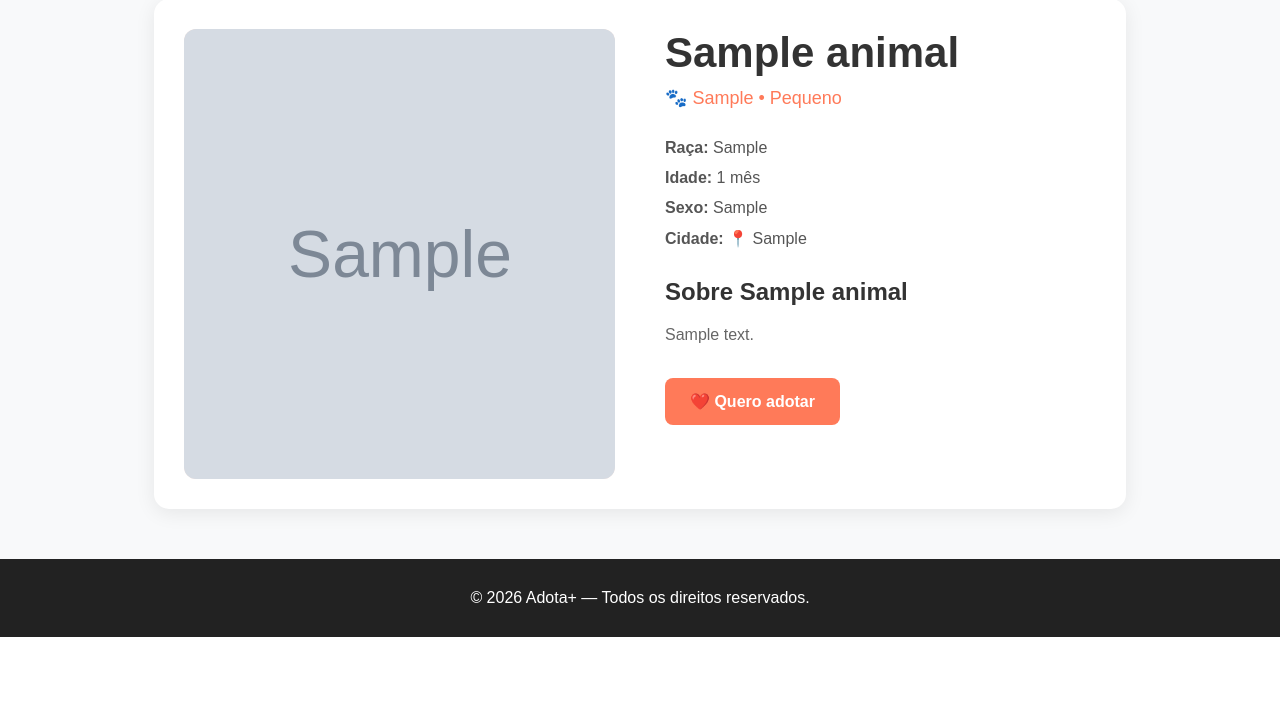
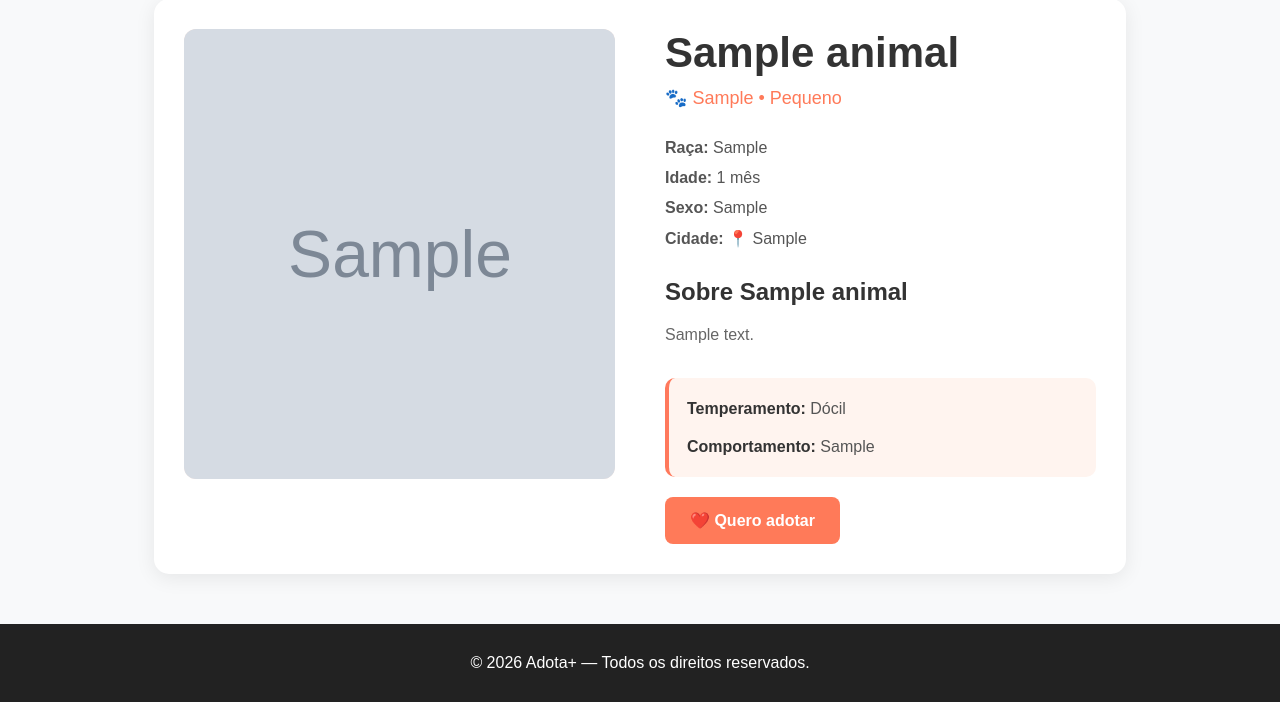
Before and after one commit to igoroliveira77/AdotaMais, a Django app: page /animal/1/ in a window 1280 px wide. Shown: the part 169-871 px from the top of the page. Before the commit the page ends 806 px from the top, so only its background shows below. Run offline with Django 5.2, Linux system fonts and the light colour scheme; tables that the repository leaves empty hold one stand-in row (values such as "Sample post"); grey boxes marked "Sample" are stand-in pictures.

Commit message:
feat: adiciona informações de comportamento dos animais

```diff
--- a/core/models.py
+++ b/core/models.py
@@ -17,6 +17,22 @@ class Animal(models.Model):
     choices=PORTE_CHOICES,
     default='Médio'
     )
+
+    TEMPERAMENTO_CHOICES = [
+    ('Dócil', 'Dócil'),
+    ('Brincalhão', 'Brincalhão'),
+    ('Tranquilo', 'Tranquilo'),
+    ('Tímido', 'Tímido'),
+    ('Agitado', 'Agitado'),
+    ]
+
+    temperamento = models.CharField(
+    max_length=20,
+    choices=TEMPERAMENTO_CHOICES,
+    default='Tranquilo'
+    )
+
+    observacoes_comportamento = models.TextField(blank=True)
 
     idade = models.PositiveIntegerField()
 
--- a/core/static/core/css/style.css
+++ b/core/static/core/css/style.css
@@ -1161,3 +1161,29 @@ footer {
         text-align: center;
     }
 }
+
+.informacoes-comportamento {
+    margin-top: 25px;
+    padding: 18px;
+    background-color: #fff4ef;
+    border-radius: 10px;
+    border-left: 4px solid #ff795c;
+}
+
+.informacoes-comportamento p {
+    margin-bottom: 12px;
+    line-height: 1.6;
+    color: #555;
+}
+
+.informacoes-comportamento p:last-child {
+    margin-bottom: 0;
+}
+
+.informacoes-comportamento strong {
+    color: #333;
+}
+
+.informacoes-comportamento {
+    margin-bottom: 20px;
+}
--- a/core/templates/core/detalhes_animal.html
+++ b/core/templates/core/detalhes_animal.html
@@ -11,7 +11,7 @@
 
     <title>{{ animal.nome }} | Adota+</title>
 
-    <link rel="stylesheet" href="{% static 'core/css/style.css' %}?v=8">
+    <link rel="stylesheet" href="{% static 'core/css/style.css' %}?v=9">
 </head>
 
 <body>
@@ -134,6 +134,24 @@
                     {{ animal.descricao }}
                 </p>
 
+                <div class="informacoes-comportamento">
+
+                    {% if animal.temperamento %}
+                        <p>
+                            <strong>Temperamento:</strong>
+                            {{ animal.temperamento }}
+                        </p>
+                    {% endif %}
+
+                    {% if animal.observacoes_comportamento %}
+                        <p>
+                            <strong>Comportamento:</strong>
+                            {{ animal.observacoes_comportamento }}
+                        </p>
+                    {% endif %}
+
+                </div>
+
 
                 <form method="POST" action="{% url 'solicitar_adocao' animal.id %}">
                     {% csrf_token %}
--- a/core/templates/core/inicio.html
+++ b/core/templates/core/inicio.html
@@ -11,7 +11,7 @@
 
     <title>Adota+ | Encontre um amigo</title>
 
-    <link rel="stylesheet" href="{% static 'core/css/style.css' %}?v=8">
+    <link rel="stylesheet" href="{% static 'core/css/style.css' %}?v=9">
 </head>
 
 <body>
```
Also changed, not shown: core/admin.py (+24 -3 lines), core/migrations/0006_animal_observacoes_comportamento_animal_temperamento.py (added).
